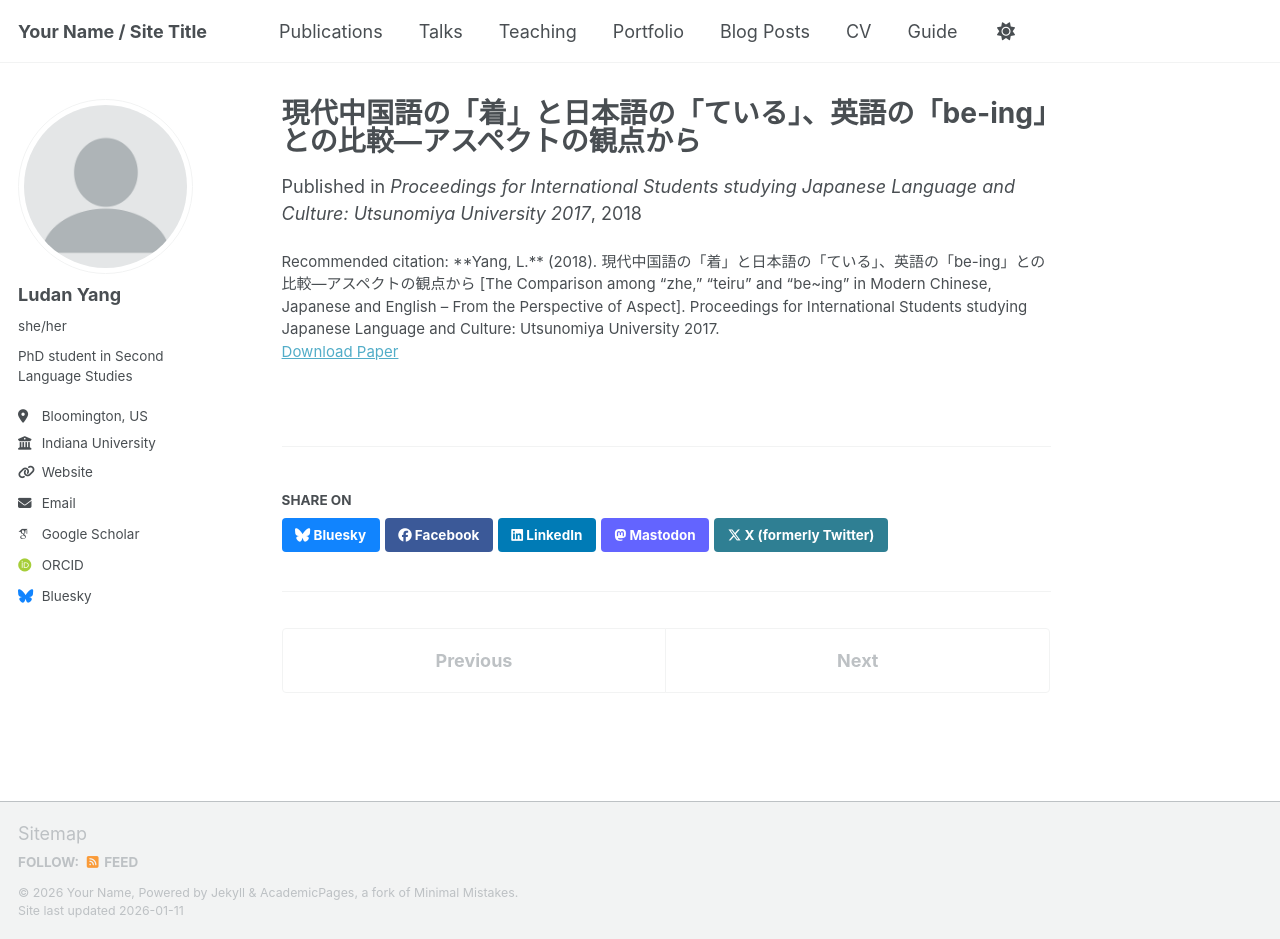
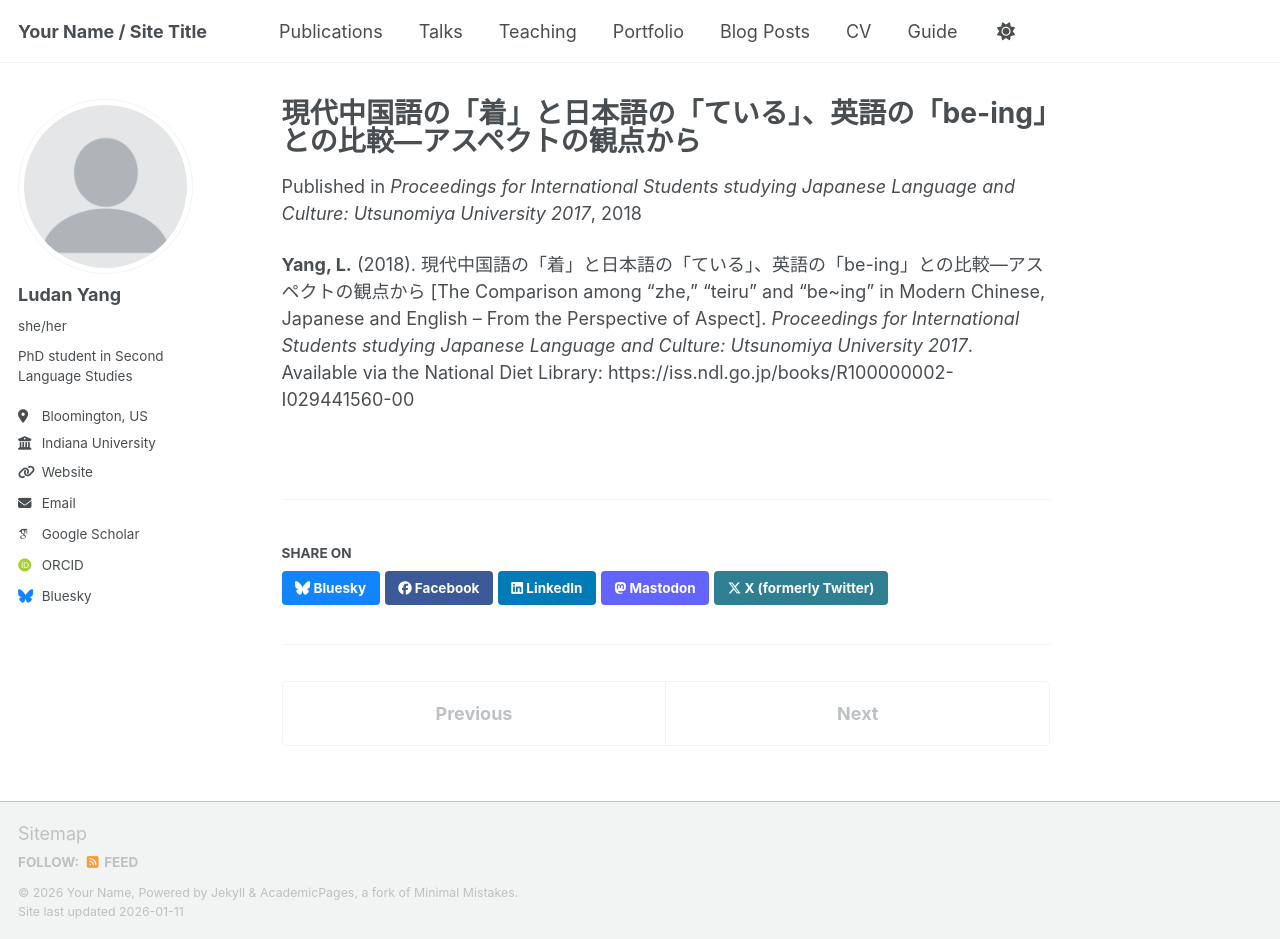
Before and after one commit to ludy612/ludy612.github.io, a Jekyll site: the page built from _publications/2018-01-01-yang-zhe-teiru-being.md, in a window 1280 px wide and 939 px high. Built offline with Jekyll 4.4.1, drawn with Linux system fonts in a browser that asks for light colours; some web fonts are replaced; a script bundle is joined from its source files by our own code; library files that are not in the unit come from our copies.

Commit message:
Update 2018-01-01-yang-zhe-teiru-being.md

```diff
--- a/_publications/2018-01-01-yang-zhe-teiru-being.md
+++ b/_publications/2018-01-01-yang-zhe-teiru-being.md
@@ -4,6 +4,8 @@ collection: publications
 permalink: /publication/yang-2018-zhe-teiru-being
 date: 2018-01-01
 venue: "Proceedings for International Students studying Japanese Language and Culture: Utsunomiya University 2017"
-paperurl: "https://iss.ndl.go.jp/books/R100000002-I029441560-00"
-citation: "**Yang, L.** (2018). 現代中国語の「着」と日本語の「ている」、英語の「be-ing」との比較―アスペクトの観点から [The Comparison among “zhe,” “teiru” and “be~ing” in Modern Chinese, Japanese and English – From the Perspective of Aspect]. Proceedings for International Students studying Japanese Language and Culture: Utsunomiya University 2017."
+type: "journal"
 ---
+
+**Yang, L.** (2018). 現代中国語の「着」と日本語の「ている」、英語の「be-ing」との比較―アスペクトの観点から [The Comparison among “zhe,” “teiru” and “be~ing” in Modern Chinese, Japanese and English – From the Perspective of Aspect]. *Proceedings for International Students studying Japanese Language and Culture: Utsunomiya University 2017*.
+Available via the National Diet Library: https://iss.ndl.go.jp/books/R100000002-I029441560-00
```
